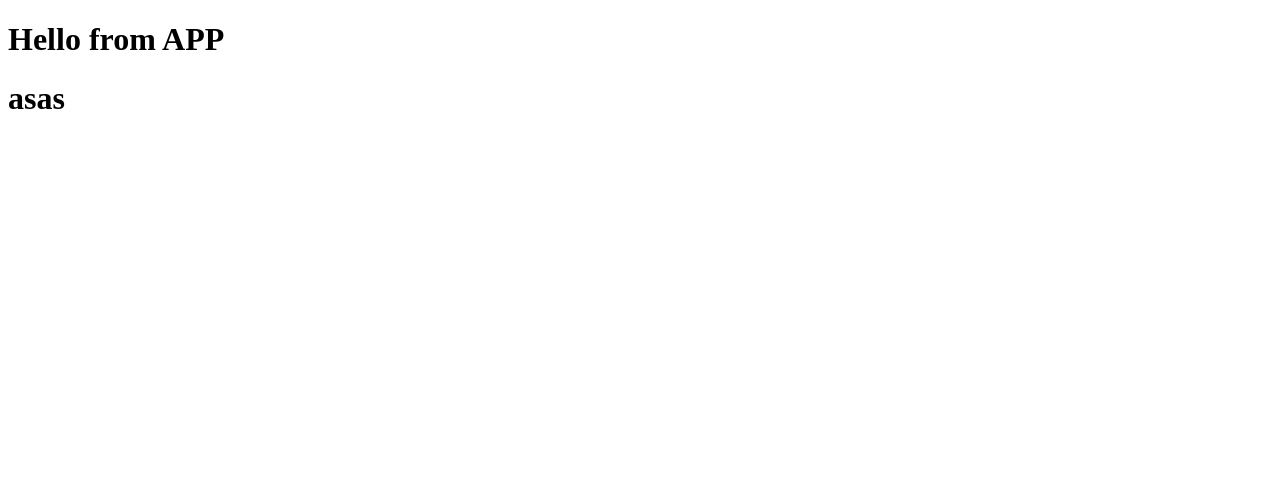
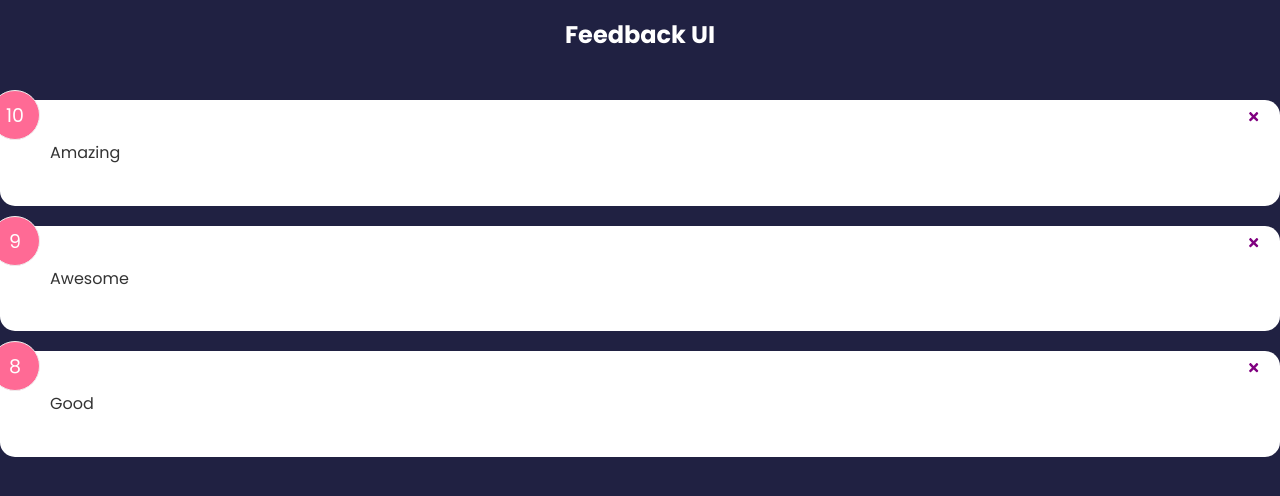
Before and after one commit to arkapatra31/ReactJS, a React (Create React App) app in the folder feedback-app/: page / in a window 1280 px wide. Shown: the top 496 px of the page. Built offline with nearby package versions, Linux system fonts and the light colour scheme.

Commit message:
Feedback APP version 1.2

```diff
--- a/feedback-app/package.json
+++ b/feedback-app/package.json
@@ -8,6 +8,7 @@
     "@testing-library/user-event": "^13.5.0",
     "react": "^18.2.0",
     "react-dom": "^18.2.0",
+    "react-icons": "^4.4.0",
     "react-scripts": "5.0.1",
     "web-vitals": "^2.1.4"
   },
--- a/feedback-app/src/App.js
+++ b/feedback-app/src/App.js
@@ -1,8 +1,25 @@
+import { useState } from "react";
+import FeedbackData from '../src/data/FeedbackData'
+import Header from "./components/Header";
+//import FeedbackItem from "./components/FeedbackItem";
+import FeedbackList from "./components/FeedbackList";
+
 function App() {
+  const [feedbackData, setFeedbackData] = useState(FeedbackData);
+
+
+  const deleteSelectedFeedBack = (id) => {
+    if(window.confirm('Are you sure you want to delete?')){
+      setFeedbackData(feedbackData.filter((data) => data.id !== id))
+    }
+  }
+
+
   return (
-    <div>
-      <h1>Hello from APP</h1>
-    </div>
+    <>
+    <Header />
+      <FeedbackList feedBack = {feedbackData} deleteFeedBack = {(id) => deleteSelectedFeedBack(id)}/>
+    </>
   );
 }
 
--- /dev/null
+++ b/feedback-app/src/components/FeedbackItem.jsx
@@ -0,0 +1,26 @@
+//import {useState} from 'react';
+import {FaTimes} from 'react-icons/fa';
+import PropTypes from "prop-types";
+import Card from "./shared/Card";
+
+function FeedbackItem({ item, handleDelete }) {
+  // const [rating, setRating] = useState(item.rating);
+  // const [feedback, setFeedback] = useState(item.text);
+  return (
+    //<div className='card'>
+    <Card>
+      <div className="num-display">{item.rating}</div>
+      <button className="close" onClick={() => {handleDelete(item.id)}}>
+        <FaTimes color='purple'/>
+      </button>
+      <div className="text-display">{item.text}</div>
+    </Card>
+    //</div>
+  );
+}
+
+FeedbackItem.propTypes = {
+  item : PropTypes.object.isRequired
+}
+
+export default FeedbackItem;
--- /dev/null
+++ b/feedback-app/src/components/FeedbackList.jsx
@@ -0,0 +1,29 @@
+import PropTypes from "prop-types";
+import FeedbackItem from "./FeedbackItem";
+export default function FeedbackList({ feedBack, deleteFeedBack }) {
+  if (feedBack === null || feedBack.length === 0) {
+    return <p>No feedback yet !!!</p>;
+  }
+  return (
+    <div className="feedback-list">
+      {feedBack.map((item) => (
+        <FeedbackItem
+          key={item.id}
+          item={item}
+          handleDelete={deleteFeedBack}
+        />
+      ))}
+    </div>
+  );
+}
+
+FeedbackList.propTypes = {
+  //feedBack : PropTypes.array
+  feedBack: PropTypes.arrayOf(
+    PropTypes.shape({
+      id: PropTypes.number.isRequired,
+      rating: PropTypes.number.isRequired,
+      text: PropTypes.string.isRequired,
+    })
+  ),
+};
--- /dev/null
+++ b/feedback-app/src/components/Header.jsx
@@ -0,0 +1,20 @@
+import PropTypes from "prop-types";
+function Header(props) {
+  return (
+    <header>
+      <div className="container">
+        <h2>{props.text}</h2>
+      </div>
+    </header>
+  );
+}
+
+Header.defaultProps = {
+  text: "Feedback UI",
+};
+
+Header.propTypes = {
+  text: PropTypes.string,
+};
+
+export default Header;
--- /dev/null
+++ b/feedback-app/src/components/shared/Card.jsx
@@ -0,0 +1,15 @@
+import PropTypes from "prop-types";
+function Card({ children, reverse }) {
+  return <div className={`card ${reverse && "reverse"}`}>{children}</div>;
+}
+
+Card.defaultProps = {
+  reverse: false,
+};
+
+Card.propTypes = {
+  children: PropTypes.node.isRequired,
+  reverse: PropTypes.bool,
+};
+
+export default Card;
--- /dev/null
+++ b/feedback-app/src/data/FeedbackData.js
@@ -0,0 +1,19 @@
+const FeedbackData = [
+    {
+      id: 1,
+      rating: 10,
+      text: 'Amazing',
+    },
+    {
+      id: 2,
+      rating: 9,
+      text: 'Awesome',
+    },
+    {
+      id: 3,
+      rating: 8,
+      text: 'Good',
+    },
+  ]
+
+  export default FeedbackData
--- a/feedback-app/src/index.css
+++ b/feedback-app/src/index.css
@@ -0,0 +1,230 @@
+@import url('https://fonts.googleapis.com/css2?family=Poppins:wght@400;600;700&display=swap');
+
+* {
+  box-sizing: border-box;
+  margin: 0;
+  padding: 0;
+}
+
+body {
+  font-family: 'Poppins', sans-serif;
+  background-color: #202142;
+  color: #fff;
+  line-height: 1.6;
+}
+
+ul {
+  list-style: none;
+}
+
+.container {
+  max-width: 768px;
+  margin: auto;
+  padding: 0 20px;
+}
+
+header {
+  height: 70px;
+  width: 100%;
+  display: flex;
+  justify-content: space-between;
+  align-items: center;
+  margin-bottom: 30px;
+}
+
+.card {
+  background-color: #fff;
+  color: #333;
+  border-radius: 15px;
+  padding: 40px 50px;
+  margin: 20px 0;
+  position: relative;
+}
+
+.card.reverse {
+  background-color: rgba(0, 0, 0, 0.4);
+  color: #fff;
+}
+
+.card h2 {
+  font-size: 22px;
+  font-weight: 600;
+  text-align: center;
+}
+
+.rating {
+  display: flex;
+  align-items: center;
+  justify-content: space-around;
+  margin: 30px 0 40px;
+}
+
+.rating li,
+.num-display {
+  position: relative;
+  background: #f4f4f4;
+  width: 50px;
+  height: 50px;
+  padding: 10px;
+  text-align: center;
+  border-radius: 50%;
+  font-size: 19px;
+  border: 1px #eee solid;
+  transition: 0.3s;
+}
+
+.rating li label {
+  position: absolute;
+  top: 50%;
+  left: 50%;
+  width: 50px;
+  height: 50px;
+  padding: 10px;
+  border-radius: 50%;
+  transform: translate(-50%, -50%);
+  cursor: pointer;
+}
+
+.rating li:hover,
+.num-display {
+  background: #ff6a95;
+  color: #fff;
+}
+
+[type='radio'] {
+  opacity: 0;
+}
+
+[type='radio']:checked ~ label {
+  background: #ff6a95;
+  color: #fff;
+}
+
+.input-group {
+  display: flex;
+  flex-direction: row;
+  border: 1px solid #ccc;
+  padding: 8px 10px;
+  border-radius: 8px;
+}
+
+input {
+  flex-grow: 2;
+  border: none;
+  font-size: 16px;
+}
+
+input:focus {
+  outline: none;
+}
+
+.feedback-stats {
+  color: #fff;
+  display: flex;
+  justify-content: space-between;
+  align-items: center;
+}
+
+.num-display {
+  position: absolute;
+  top: -10px;
+  left: -10px;
+}
+
+.close,
+.edit {
+  position: absolute;
+  top: 10px;
+  right: 20px;
+  cursor: pointer;
+  background: none;
+  border: none;
+}
+
+.edit {
+  right: 40px;
+}
+
+.btn {
+  color: #fff;
+  border: 0;
+  border-radius: 8px;
+  color: #fff;
+  width: 100px;
+  height: 40px;
+  cursor: pointer;
+}
+
+.btn-primary {
+  background-color: #202142;
+}
+
+.btn-secondary {
+  background: #ff6a95;
+}
+
+.btn:hover {
+  transform: scale(0.98);
+  opacity: 0.9;
+}
+
+.btn:disabled {
+  background-color: #cccccc;
+  color: #333;
+  cursor: auto;
+}
+
+.btn:disabled:hover {
+  transform: scale(1);
+  opacity: 1;
+}
+
+.message {
+  padding-top: 10px;
+  text-align: center;
+  color: rebeccapurple;
+}
+
+/* FIX: Remove position: absolute to keep about icon at the bottom of the
+ * document */
+.about-link {
+  display: flex;
+  justify-content: flex-end;
+}
+
+/* FIX: Remove position: absolute to keep about icon at the bottom of the
+ * document */
+.about-link a {
+  color: #fff;
+  cursor: pointer;
+}
+
+.about-link a:hover {
+  color: #ff6a95;
+}
+
+.about h1 {
+  margin-bottom: 20px;
+}
+
+.about p {
+  margin: 10px 0;
+}
+
+@media (max-width: 600px) {
+  .rating li {
+    margin: 10px 3px;
+  }
+
+  .rating {
+    display: flex;
+    align-items: center;
+    justify-content: center;
+    flex-wrap: wrap;
+    margin: 30px 0 40px;
+  }
+
+  .input-group input {
+    width: 80%;
+  }
+}
--- a/feedback-app/src/index.js
+++ b/feedback-app/src/index.js
@@ -8,6 +8,5 @@
 root.render(
   <React.StrictMode>
     <App />
-    <h1>asas</h1>
   </React.StrictMode>
 );
```
Also changed, not shown: 1 other file (tests, documents, lock files or other folders).
